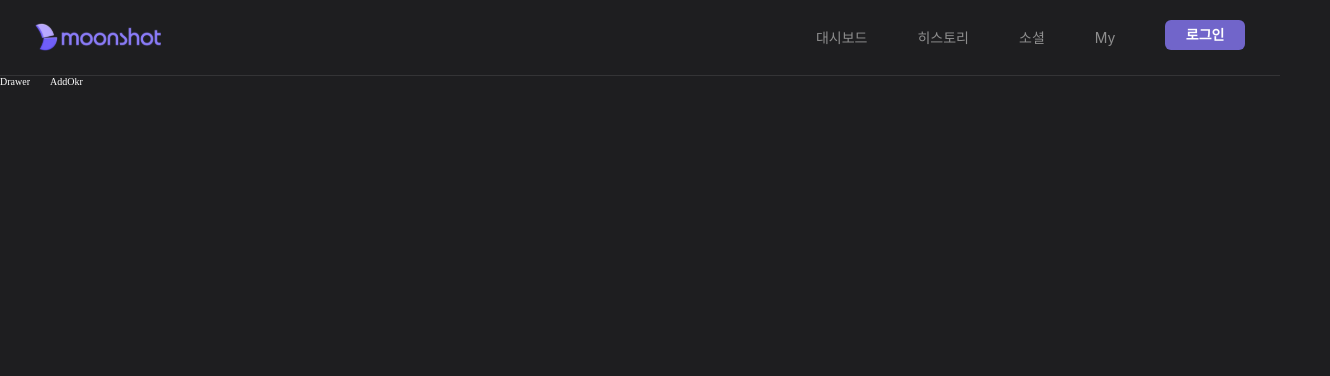
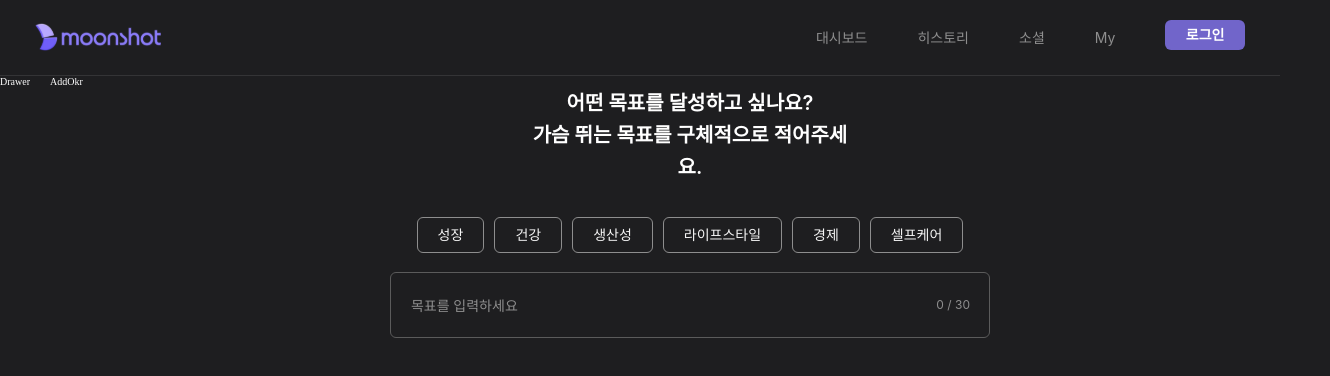
Before and after one commit to MOONSHOT-Team/MOONSHOT-CLIENT, a React (Vite) app: page /add-okr in a window 1280 px wide. Shown: the top 376 px of the page, 1330 px wide, since content can reach past the window. Built offline with nearby package versions, Linux system fonts and the light colour scheme; a web font is replaced by a local one; what emotion-normalize would draw is missing.

Commit message:
feat: 직접 입력 뷰 - 카테고리, 목표 입력 input 화면 구현

```diff
--- a/src/AddOkr/components/objTitleCateg/ObjCategTag.tsx
+++ b/src/AddOkr/components/objTitleCateg/ObjCategTag.tsx
@@ -3,13 +3,15 @@ import styled from '@emotion/styled';
 import { IcCheck } from '../../assets/icons';
 
 interface IObjCategTagProps {
+  id: string;
   text: string;
   isClicked: boolean;
+  handleClickObjTag: (e: React.MouseEvent<HTMLButtonElement>) => void;
 }
 
-const ObjCategTag = ({ text, isClicked }: IObjCategTagProps) => {
+const ObjCategTag = ({ id, text, isClicked, handleClickObjTag }: IObjCategTagProps) => {
   return (
-    <StObjCategTagBox $isClicked={isClicked}>
+    <StObjCategTagBox $isClicked={isClicked} id={id} onClick={handleClickObjTag}>
       {isClicked && <IcCheck />}
       <StObjCategText>{text}</StObjCategText>
     </StObjCategTagBox>
@@ -18,7 +20,7 @@ const ObjCategTag = ({ text, isClicked }: IObjCategTagProps) => {
 
 export default ObjCategTag;
 
-const StObjCategTagBox = styled.div<{ $isClicked: boolean }>`
+const StObjCategTagBox = styled.button<{ $isClicked: boolean }>`
   display: flex;
   gap: 0.4rem;
   align-items: center;
--- /dev/null
+++ b/src/AddOkr/components/step/ObjTitleCateg.tsx
@@ -0,0 +1,119 @@
+import { css } from '@emotion/react';
+import styled from '@emotion/styled';
+import { limitMaxLength } from '@utils/limitMaxLength';
+import { useState } from 'react';
+
+import { OBJ_CATEG_LIST } from '../../constants/OBJ_CATEG_LIST';
+import ObjCategTag from '../objTitleCateg/ObjCategTag';
+
+interface IObjTitleCategProps {
+  selectedMethod: string;
+}
+
+const ObjTitleCateg = ({ selectedMethod }: IObjTitleCategProps) => {
+  // 카테고리 태그 상태
+  const [selectedObjCatg, setSelectedObjCateg] = useState('');
+  // 직접 입력 뷰 - input 글자 수 상태
+  const [currObjInputCount, setCurrObjInputCount] = useState(0);
+  const MAX_OBJ_INPUT_CNT = 30;
+
+  // 카테고리 태그 선택 핸들러
+  const handleClickObjCateg = (e: React.MouseEvent<HTMLButtonElement>) => {
+    setSelectedObjCateg(e.currentTarget.id);
+  };
+
+  const handleChangeObjInput = (e: React.ChangeEvent<HTMLInputElement>) => {
+    if (e.target.value === '') setCurrObjInputCount(0);
+
+    const objInputCnt = limitMaxLength(e, MAX_OBJ_INPUT_CNT);
+
+    if (!objInputCnt) return;
+    setCurrObjInputCount(objInputCnt);
+  };
+
+  return (
+    <section css={ObjTitleCategContainer}>
+      <StObjTitleCategTitle>
+        {'어떤 목표를 달성하고 싶나요?\n가슴 뛰는 목표를 구체적으로 적어주세요.'}
+      </StObjTitleCategTitle>
+
+      <div css={ObjCategWrapper}>
+        {OBJ_CATEG_LIST.map(({ id, text }) => {
+          return (
+            <ObjCategTag
+              key={id}
+              id={id}
+              text={text}
+              isClicked={selectedObjCatg === id}
+              handleClickObjTag={handleClickObjCateg}
+            />
+          );
+        })}
+      </div>
+
+      {selectedMethod === '직접 설정하기' && (
+        <div css={ObjInputBox}>
+          <StObjInput type="text" placeholder="목표를 입력하세요" onChange={handleChangeObjInput} />
+          <StObjInputCntTxt>
+            {currObjInputCount} / {MAX_OBJ_INPUT_CNT}
+          </StObjInputCntTxt>
+        </div>
+      )}
+    </section>
+  );
+};
+
+export default ObjTitleCateg;
+
+const ObjTitleCategContainer = css`
+  display: flex;
+  flex-direction: column;
+  align-items: center;
+  width: 100vw;
+  margin-bottom: 6rem;
+`;
+
+const StObjTitleCategTitle = styled.h1`
+  width: 31.9rem;
+  color: ${({ theme }) => theme.colors.gray_000};
+  text-align: center;
+  white-space: pre-line;
+
+  ${({ theme }) => theme.fonts.title_20_semibold};
+`;
+
+const ObjCategWrapper = css`
+  display: flex;
+  gap: 1rem;
+  margin: 3.4rem 0 1.9rem;
+`;
+
+const StObjInput = styled.input`
+  width: 60rem;
+  height: 6.6rem;
+  padding: 2.3rem 2rem;
+  color: ${({ theme }) => theme.colors.gray_000};
+  background-color: ${({ theme }) => theme.colors.background};
+  border: 1px solid ${({ theme }) => theme.colors.gray_450};
+  border-radius: 6px;
+
+  ${({ theme }) => theme.fonts.body_14_medium};
+
+  &::placeholder {
+    color: ${({ theme }) => theme.colors.gray_350};
+  }
+`;
+
+const ObjInputBox = css`
+  position: relative;
+  width: fit-content;
+  height: fit-content;
+`;
+
+const StObjInputCntTxt = styled.p`
+  position: absolute;
+  top: 2.4rem;
+  right: 2rem;
+  color: ${({ theme }) => theme.colors.gray_350};
+  ${({ theme }) => theme.fonts.body_12_regular};
+`;
--- a/src/AddOkr/index.tsx
+++ b/src/AddOkr/index.tsx
@@ -1,5 +1,12 @@
+import ObjTitleCateg from './components/step/ObjTitleCateg';
+
 const AddOkr = () => {
-  return <div>AddOkr</div>;
+  return (
+    <div>
+      AddOkr
+      <ObjTitleCateg selectedMethod="직접 설정하기" />
+    </div>
+  );
 };
 
 export default AddOkr;
```
